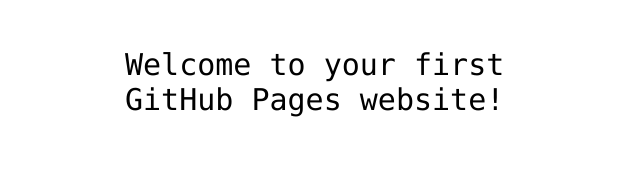
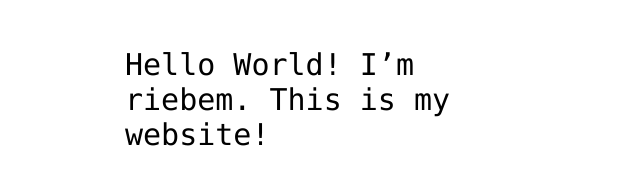
Before and after one commit to riebem/riebem.github.io, a plain HTML site: page index.html in a window 1280 px wide. Shown: the part 341-526 px from the top of the page, without its empty margins (315-955 px from the left). Drawn offline with Linux system fonts and the light colour scheme.

Commit message:
Added account name

```diff
--- a/index.html
+++ b/index.html
@@ -12,7 +12,7 @@
 <img src="https://octodex.github.com/images/daftpunktocat-thomas.gif" id="octocat" alt="octocat-gif" />
 
 <!-- Change this code here by copy and pasting your template on line 15 -->
-<p>Welcome to your first GitHub Pages website!</p>
+<p>Hello World! I’m riebem. This is my website!</p>
 
 </body>
 </html>
```
